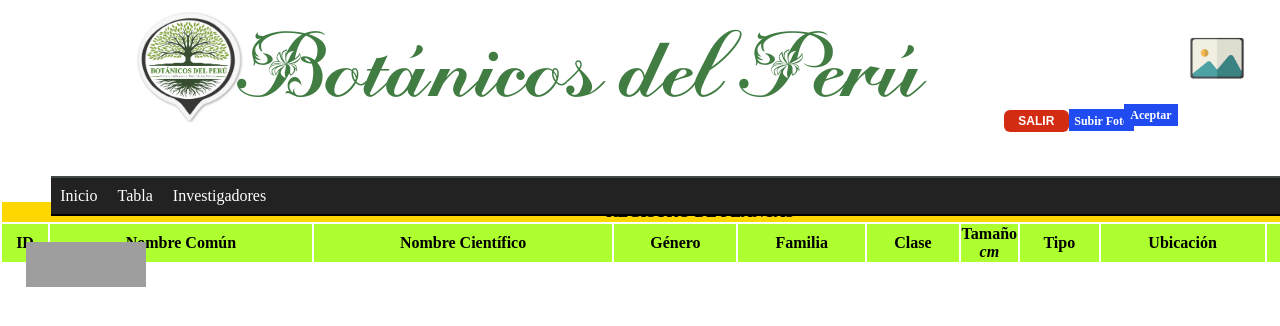
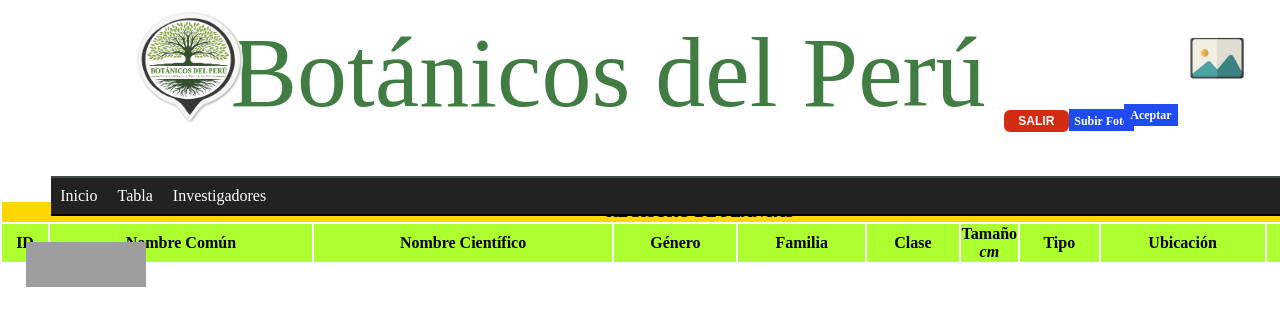
Before and after one commit to julioscasme/final, a PHP site: page /proyectos/usuario.php in a window 1280 px wide; the page is wider, and only the part inside the window is pictured. Shown: the top 326 px of that part. Run offline with PHP 8.4, Linux system fonts and the light colour scheme; the visitor is signed in with stand-in values (Sample User, id 1); data that the repository does not hold is empty; grey boxes are pictures that could not be loaded.

Commit message:
cambio de fuente

```diff
--- a/login/usuario.php
+++ b/login/usuario.php
@@ -134,13 +134,10 @@ a:link {
 
 		}
 
-		@font-face {
-			font-family:floral;
-			src: url(fuente.ttf);
-		}
+
 
 		#fuente{
-			font-family: floral;
+			font-family: 'Times New Roman', Times, serif;
 			color:  #417C43;
 			font-size: 100px;
 
```
